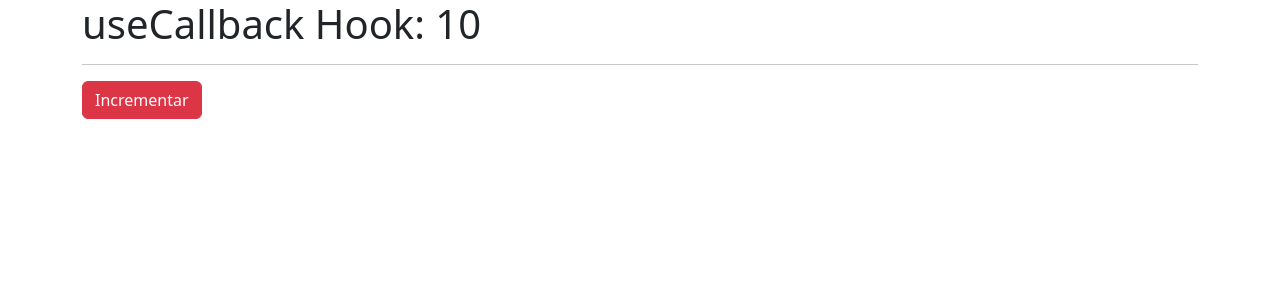
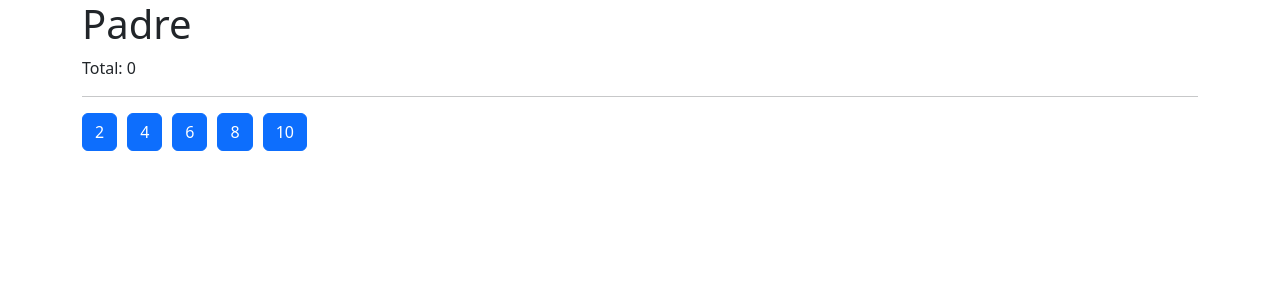
Before and after one commit to jonathanvargas2016/React-2022, a React (Vite) app in the folder 07-HooksApp/: page / in a window 1280 px wide. Shown: the top 300 px of the page. Built offline with nearby package versions, Linux system fonts and the light colour scheme.

Commit message:
Task useCallback

```diff
--- a/07-HooksApp/src/06-memos/CallbackHook.jsx
+++ b/07-HooksApp/src/06-memos/CallbackHook.jsx
@@ -5,8 +5,8 @@
     const [counter, setCounter] = useState(10)
 
     const incrementFather = useCallback(
-        () => {
-            setCounter(value => (value + 1))
+        (value) => { // recibi argumentos y las pasa al setCounter
+            setCounter(c => (c + value))
         },
         [],
     )
--- a/07-HooksApp/src/06-memos/ShowIncrement.jsx
+++ b/07-HooksApp/src/06-memos/ShowIncrement.jsx
@@ -5,7 +5,7 @@
     console.log("me volvi a generar :(")
 
     return (
-        <button className="btn btn-danger" onClick={() => increment()}>
+        <button className="btn btn-danger" onClick={() => increment(5)}>
             Incrementar
         </button>
     )
--- /dev/null
+++ b/07-HooksApp/src/08-tarea-memo/Hijo.jsx
@@ -0,0 +1,18 @@
+import React from "react";
+
+export const Hijo = React.memo(
+    ({ numero, incrementar }) => {
+
+        console.log('  Me volví a generar :(  ');
+
+        return (
+            <button
+                className="btn btn-primary"
+                style={{ marginRight: "10px" }}
+                onClick={() => incrementar(numero)}
+            >
+                {numero}
+            </button>
+        )
+    }
+)
--- /dev/null
+++ b/07-HooksApp/src/08-tarea-memo/Padre.jsx
@@ -0,0 +1,42 @@
+import { Hijo } from './Hijo'
+import { useCallback, useState } from 'react';
+
+export const Padre = () => {
+
+    const numeros = [2, 4, 6, 8, 10];
+    const [valor, setValor] = useState(0);
+
+
+    const incrementar = useCallback( // react mantiene en el mismo espacio de memoria
+        (num) => {
+            setValor(value => value + num)
+        },
+        [],
+    )
+
+
+    // const incrementar = num => { // funcion NO MEMORIZADA
+    //     setValor(valor + num)
+    // }
+
+
+    return (
+        <div>
+            <h1>Padre</h1>
+            <p> Total: {valor} </p>
+
+            <hr />
+
+            {
+                numeros.map(n => (
+                    <Hijo
+                        key={n}
+                        numero={n}
+                        incrementar={incrementar}
+                    />
+                ))
+            }
+            {/* <Hijo /> */}
+        </div>
+    )
+}
--- a/07-HooksApp/src/main.jsx
+++ b/07-HooksApp/src/main.jsx
@@ -1,6 +1,6 @@
 import React from 'react'
 import ReactDOM from 'react-dom/client'
-import { CallbackHook } from './06-memos/CallbackHook'
+// import { CallbackHook } from './06-memos/CallbackHook'
 // import { FormWithCustomHook } from './02-useEffect/FormWithCustomHook'
 // import { MultipleCustomHooks } from './03-examples/MultipleCustomHooks'
 // import { FocusScreen } from './04-useRef/FocusScreen'
@@ -11,10 +11,11 @@
 //import { CounterWithCustomHook } from './01-useState/CounterWithCustomHook'
 // import { HooksApp } from './HooksApp'
 // import { SimpleForm } from './02-useEffect/SimpleForm'
+import { Padre } from './08-tarea-memo/Padre'
 import './index.css'
 
 ReactDOM.createRoot(document.getElementById('root')).render(
   <div className='container'>
-    <CallbackHook />
+    <Padre />
   </div>
 )
```
Also changed, not shown: 1 other file (tests, documents, lock files or other folders).
